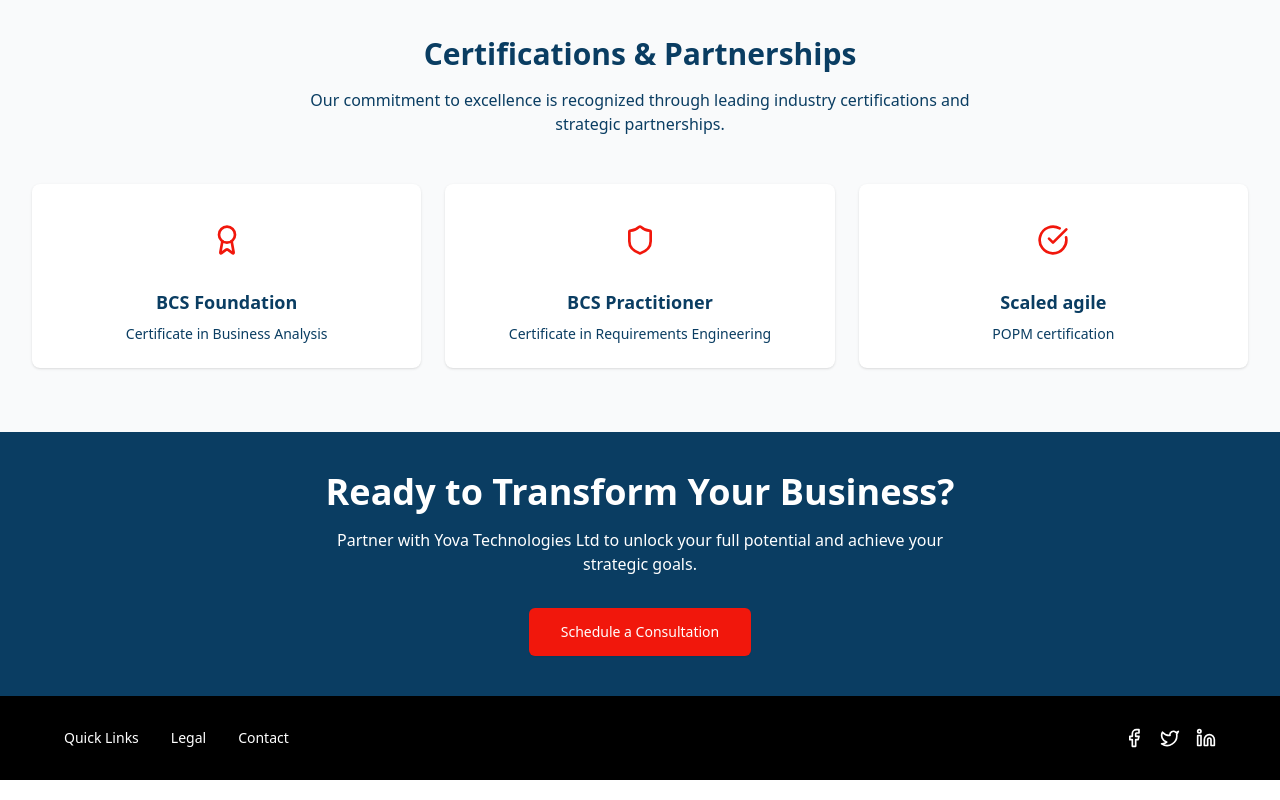
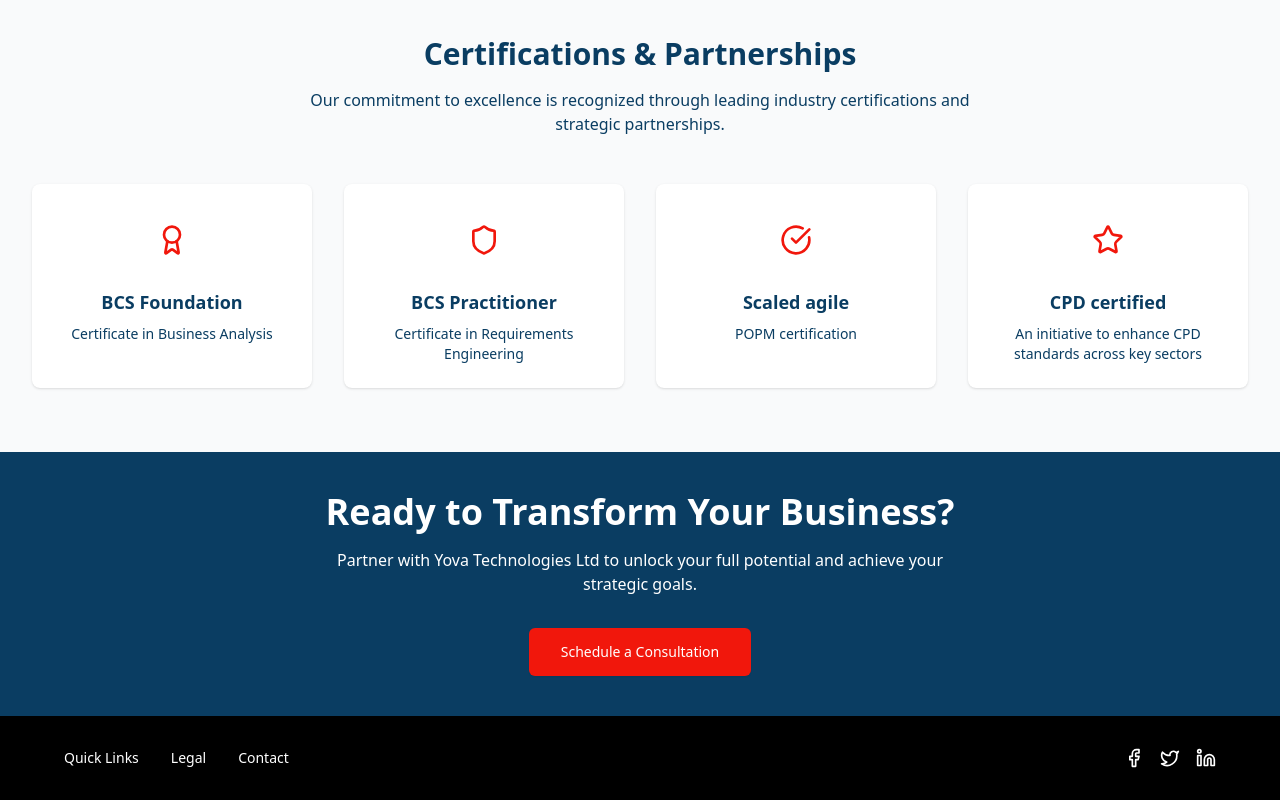
Before and after one commit to Atijosan-babatunde/yova-consultancy-limited, a Next.js app: page /about in a window 1280 px wide. Shown: the part 2092-2892 px from the top of the page. Built offline with nearby package versions, Linux system fonts and the light colour scheme.

Commit message:
made some corrections in some sections

```diff
--- a/src/components/About/CertificationSection/index.tsx
+++ b/src/components/About/CertificationSection/index.tsx
@@ -16,11 +16,11 @@ const certifications = [
     name: "Scaled agile",
     description: "POPM certification",
   },
-  // {
-  //   icon: Star,
-  //   name: "Microsoft Gold",
-  //   description: "Application Development",
-  // },
+  {
+    icon: Star,
+    name: "CPD certified",
+    description: "An initiative to enhance CPD standards across key sectors",
+  },
 ]
 
 export function CertificationsSection() {
@@ -34,7 +34,7 @@ export function CertificationsSection() {
           </p>
         </div>
 
-        <div className="grid md:grid-cols-2 lg:grid-cols-3 gap-6">
+        <div className="grid md:grid-cols-2 lg:grid-cols-4 gap-8">
           {certifications.map((cert, index) => {
             const IconComponent = cert.icon
             return (
--- a/src/components/Contact/ContactForm/index.tsx
+++ b/src/components/Contact/ContactForm/index.tsx
@@ -156,7 +156,7 @@ export function ContactForm() {
     <div className="bg-white rounded-lg border border-slate-200 p-8">
       <h2 className="text-2xl font-bold text-slate-900 mb-2">Send Us a Message</h2>
       <p className="text-slate-600 text-sm mb-6">
-        Fill out the form below and we'll get back to you as soon as possible.
+        Fill out the form below and we`&apos;ll get back to you as soon as possible.
       </p>
 
       <form onSubmit={handleSubmit} className="space-y-6">
```
